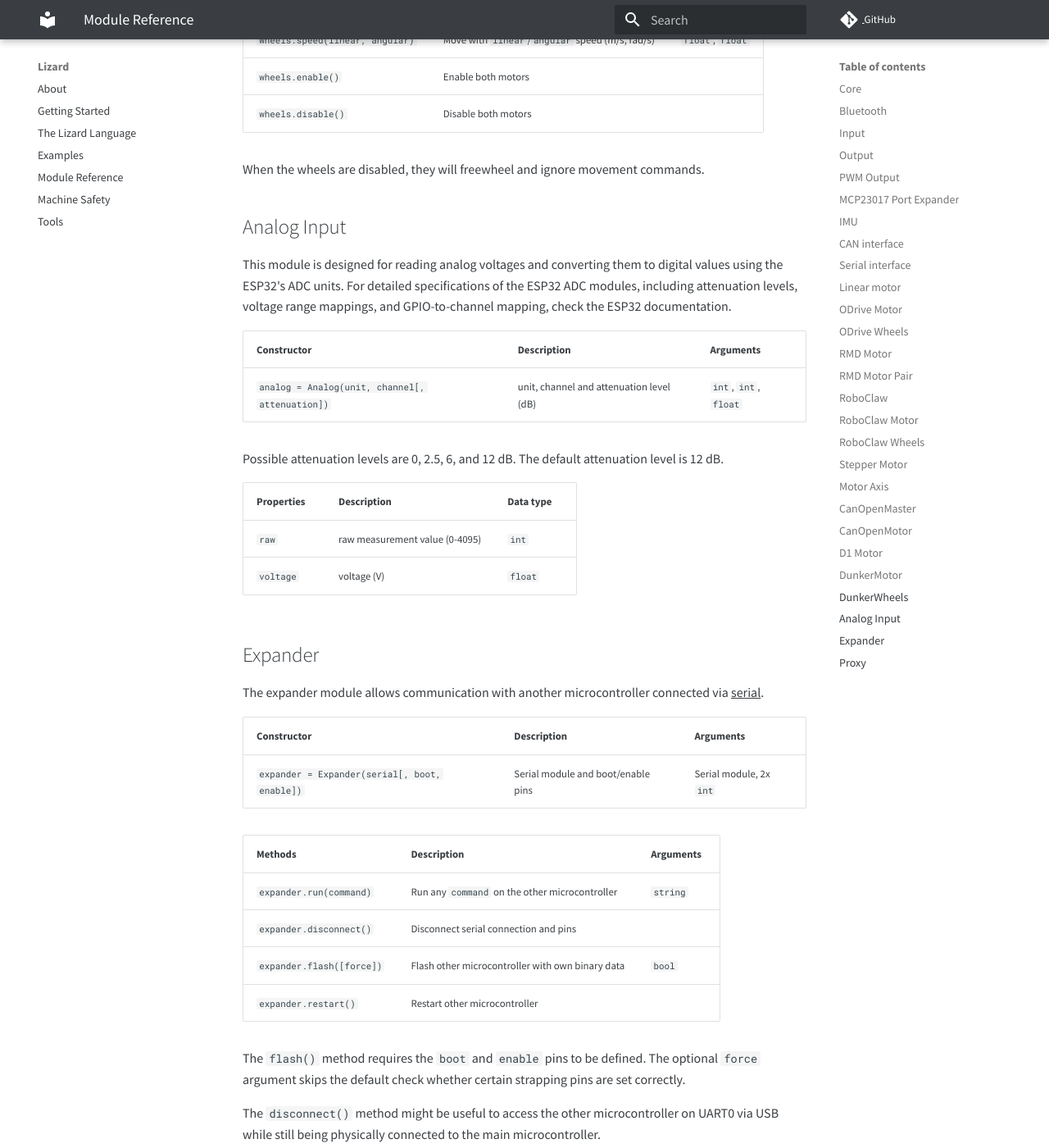
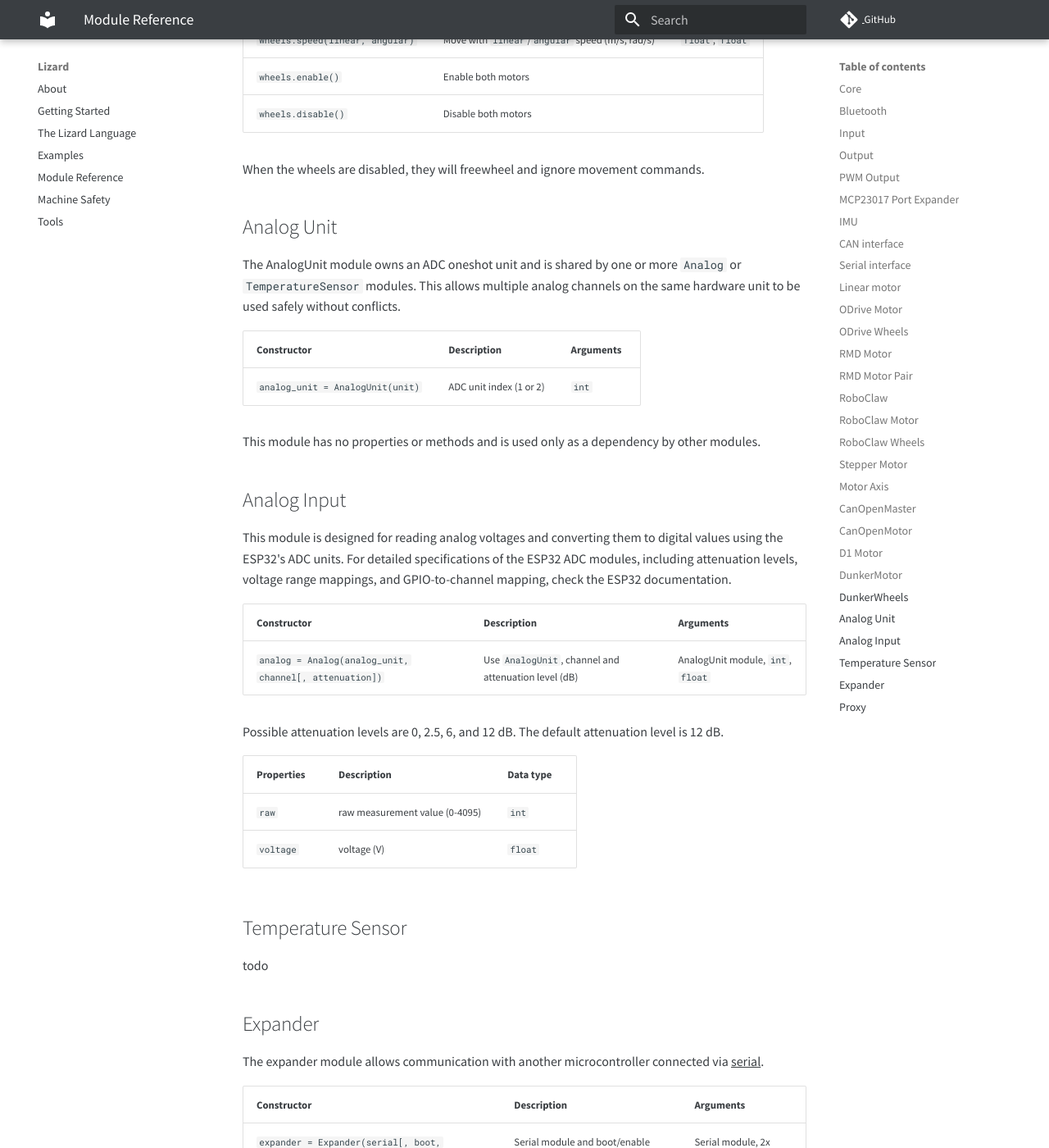
Before and after one commit to zauberzeug/lizard, an MkDocs documentation site: the page built from docs/module_reference.md, in a window 1280 px wide and 1400 px high, scrolled down 27653 px. Shown: the whole window at 82% size. Built offline with MkDocs 1.6.1 and Material for MkDocs 9.7.7, drawn with Linux system fonts in a browser that asks for light colours; comment, search, counter and statistics services are not loaded.

Commit message:
update docs

```diff
--- a/docs/module_reference.md
+++ b/docs/module_reference.md
@@ -812,14 +812,24 @@ The DunkerWheels module combines two DunkerMotor modules and provides odometry a
 
 When the wheels are disabled, they will freewheel and ignore movement commands.
 
+## Analog Unit
+
+The AnalogUnit module owns an ADC oneshot unit and is shared by one or more `Analog` or `TemperatureSensor` modules. This allows multiple analog channels on the same hardware unit to be used safely without conflicts.
+
+| Constructor                      | Description             | Arguments |
+| -------------------------------- | ----------------------- | --------- |
+| `analog_unit = AnalogUnit(unit)` | ADC unit index (1 or 2) | `int`     |
+
+This module has no properties or methods and is used only as a dependency by other modules.
+
 ## Analog Input
 
 This module is designed for reading analog voltages and converting them to digital values using the ESP32's ADC units.
 For detailed specifications of the ESP32 ADC modules, including attenuation levels, voltage range mappings, and GPIO-to-channel mapping, check the ESP32 documentation.
 
-| Constructor                                     | Description                              | Arguments             |
-| ----------------------------------------------- | ---------------------------------------- | --------------------- |
-| `analog = Analog(unit, channel[, attenuation])` | unit, channel and attenuation level (dB) | `int`, `int`, `float` |
+| Constructor                                            | Description                                          | Arguments                         |
+| ------------------------------------------------------ | ---------------------------------------------------- | --------------------------------- |
+| `analog = Analog(analog_unit, channel[, attenuation])` | Use `AnalogUnit`, channel and attenuation level (dB) | AnalogUnit module, `int`, `float` |
 
 Possible attenuation levels are 0, 2.5, 6, and 12 dB.
 The default attenuation level is 12 dB.
@@ -828,6 +838,10 @@ The default attenuation level is 12 dB.
 | ---------- | ------------------------------ | --------- |
 | `raw`      | raw measurement value (0-4095) | `int`     |
 | `voltage`  | voltage (V)                    | `float`   |
+
+## Temperature Sensor
+
+todo
 
 ## Expander
 
```
